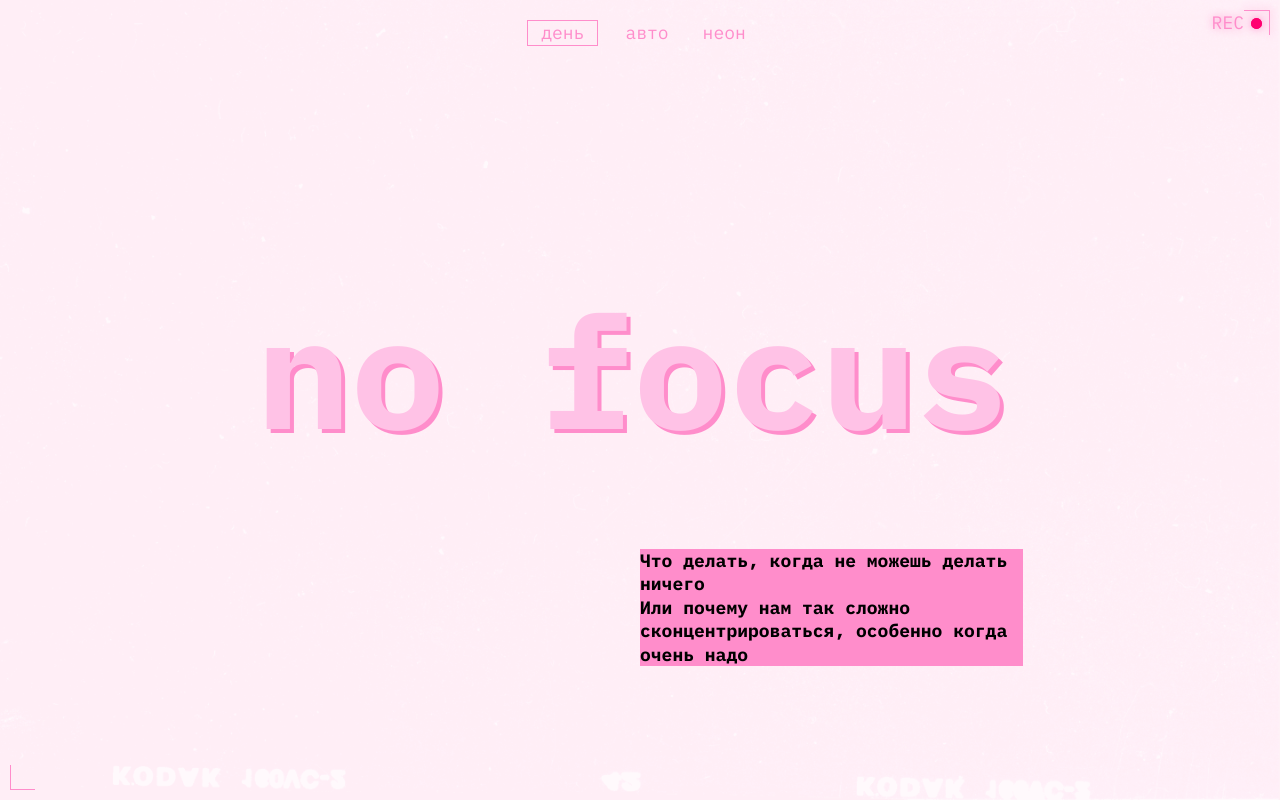
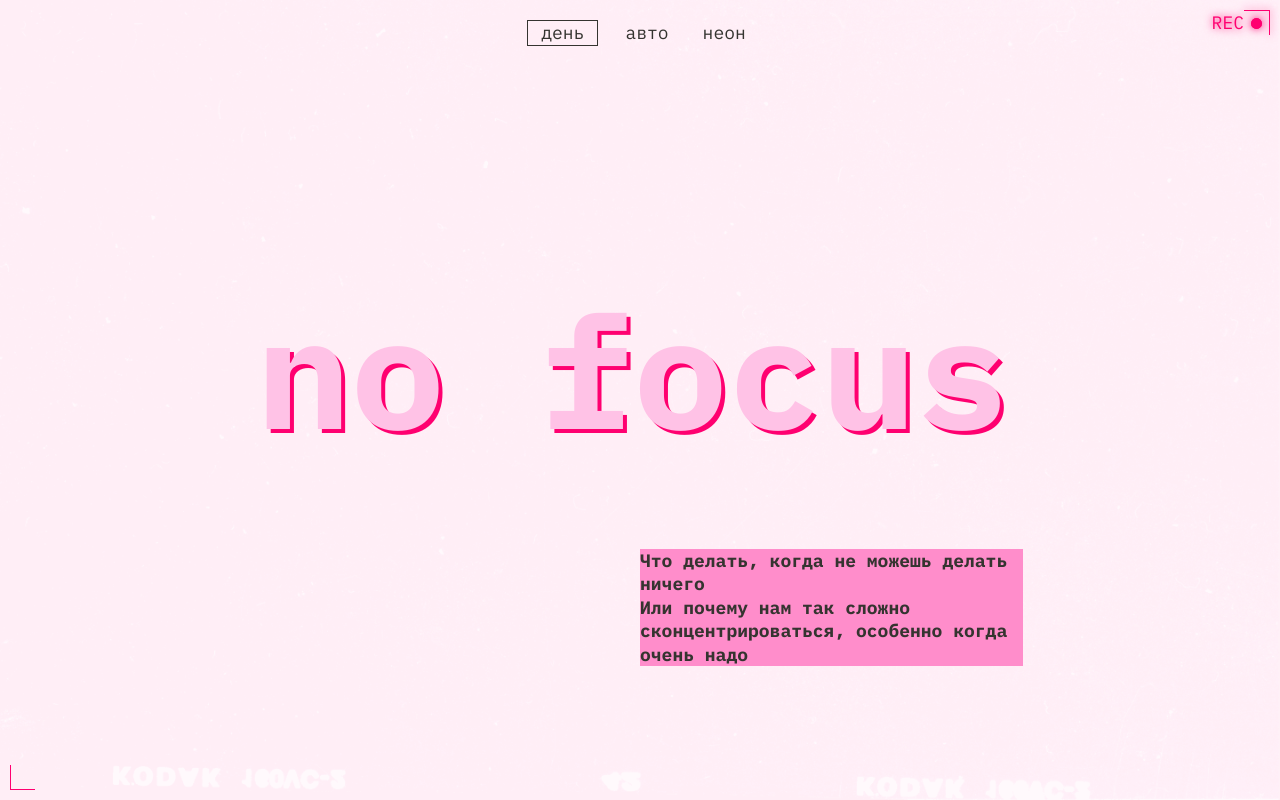
Before and after one commit to Zinnurka/slozhno-sosredotochitsya, a plain HTML site: page index.html in a window 1280 px wide. Both pictures are taken after a click on the button "день". Shown: the top 800 px of the page. Drawn offline with Linux system fonts and the light colour scheme.

Commit message:
Доделал светлый фон

```diff
--- a/styles/light.css
+++ b/styles/light.css
@@ -9,8 +9,13 @@
     Так стили написанные ниже будут иметь больший вес,
     чем стили в медиазапросе предпочтений пользователя
   */
-  --accent-color: #FF8DCB;;
+  --accent-color: #FF0070;;
   --title-color: #FFC2E6;
   --accent-background: #FFF1F7;
   --accent-background-image: url(../images/cover-image-light.png);
+  --main-color-decor: #FF8DCB;
+  --menu-color: #353430;
+  --text-color: #353430;
+  --h2-text-color: #353430;
+  --article-text-color: #353430;
 }
--- a/styles/style.css
+++ b/styles/style.css
@@ -76,7 +76,7 @@
 .header__theme-menu-button {
   border: 1px solid transparent;
   padding: 0px, 13px;
-  color: var(--accent-color);
+  color: var(--menu-color);
   font-family: inherit;
   font-weight: 400;
   font-size: 18px;
@@ -91,7 +91,7 @@
   justify-content: center;
   align-items: center;
   height: 26px;
-  border: 1px solid var(--accent-color);
+  border: 1px solid var(--menu-color);
   padding: 0px 13px;
 }
 
@@ -106,12 +106,13 @@
 
 .title_description {
   justify-self: end;
+  color: var(--text-color);
   width: 100%;
   min-width: 355px;
   font-family: inherit;
   font-weight: 700;
   line-height: 23.4px;
-  background-color: var(--accent-color);
+  background-color: var(--main-color-decor);
 }
 
 main {
@@ -130,7 +131,7 @@ main {
 .section_title {
   display: flex;
   gap:10px;
-  color: var(--accent-color);
+  color: var(--h2-text-color);
   font-family: inherit;
   font-weight: 700;
   font-size: 18px;
@@ -147,12 +148,14 @@ main {
 .article_title {
   font-family: inherit;
   font-size: 18px;
-  background-color: var(--accent-color);
+  color: var(---article-text-color);
+  background-color: var(--main-color-decor);
+  font-weight: 700;
 }
 
 .article_text {
   padding-top: 10px;
-  color: #f1b2ce;
+  color: var(--article-text-color);
   font-family: inherit;
   font-weight: 400;
   font-size: 18px;
@@ -167,7 +170,7 @@ main {
   font-size: 18px;
   font-style: normal;
   line-height: 23.4px;
-  background-color: var(--accent-color);
+  background-color: var(--main-color-decor);
 }
 
 .why_focus_is_so_hard {
--- a/styles/variables.css
+++ b/styles/variables.css
@@ -8,5 +8,9 @@
   --title-color: #DB00FF;
   --accent-background: #000028;
   --accent-background-image: url(../images/cover-image-dark.png);
-
+  --main-color-decor: #FF0070;
+  --menu-color: #FF0070;
+  --text-color: #000028;
+  --h2-text-color: #FF0070;
+  --article-text-color: #F1B2CE;
 }
```
